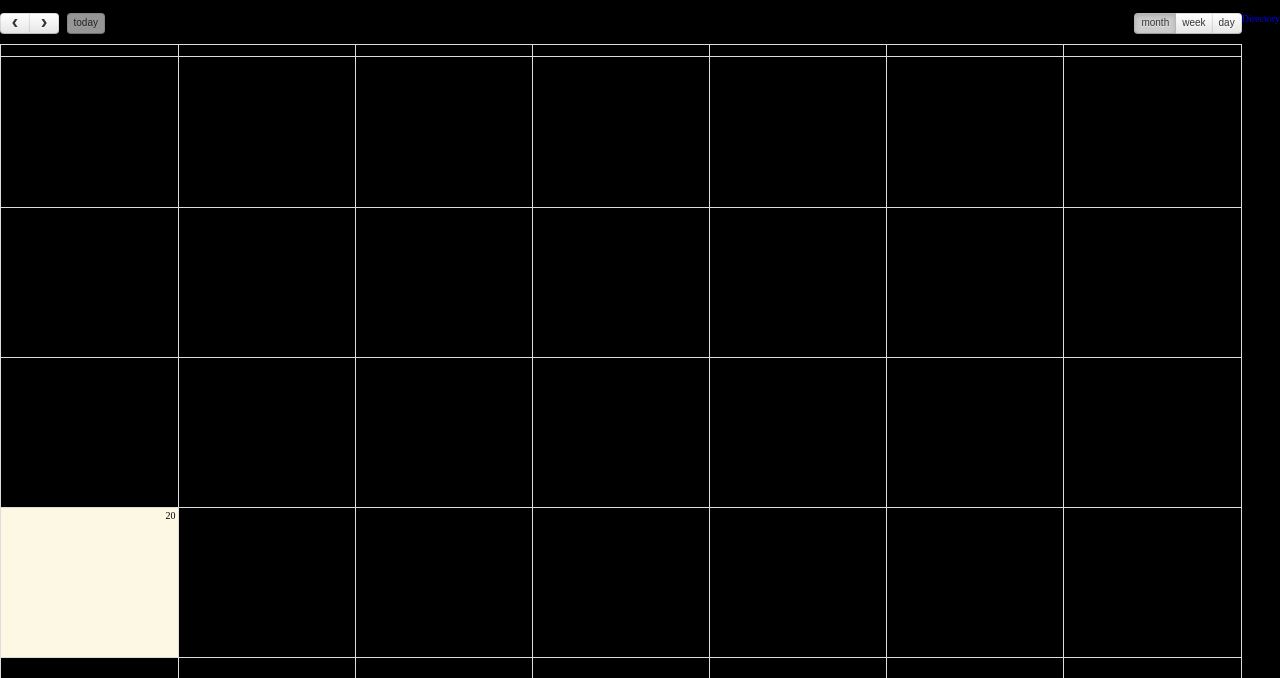
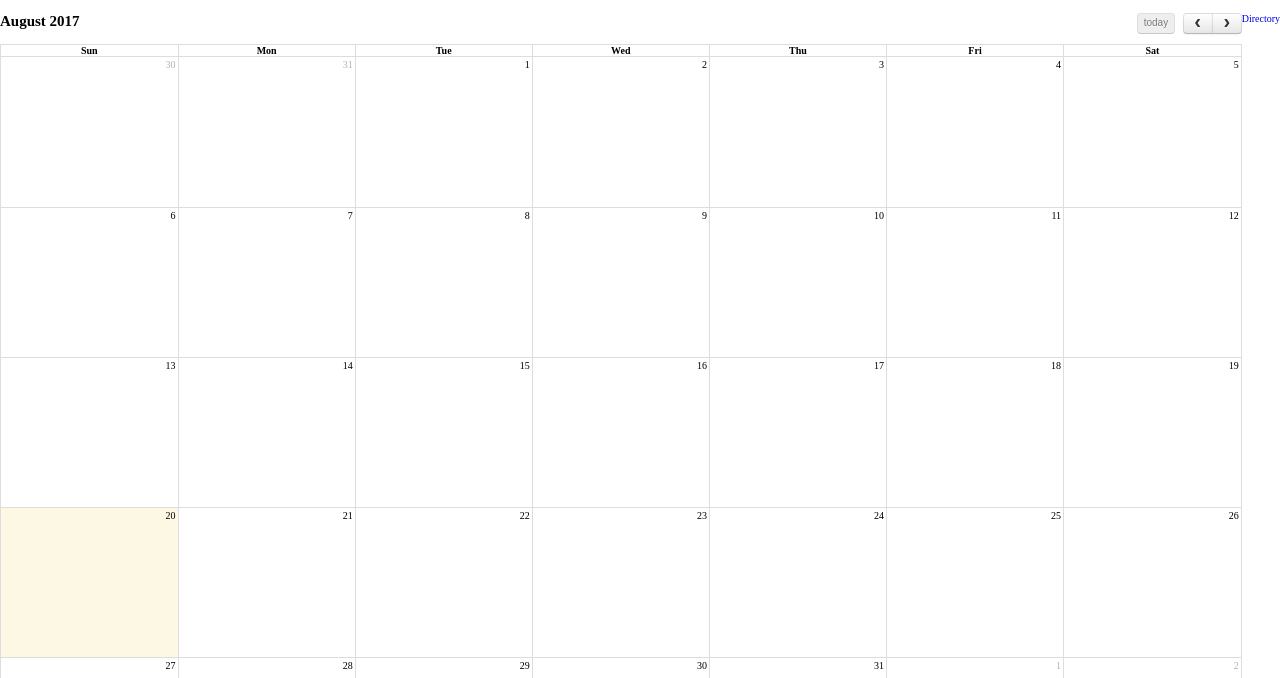
Before and after one commit to stephmorgan/PUMC_Lifegroup_married-w-pre-k-kids, a plain HTML site: page index.html in a window 1280 px wide. Shown: the part 122-800 px from the top of the page. Drawn offline with nearby package versions, Linux system fonts and the light colour scheme.

Commit message:
Commented out jquery/changed background color
Changed background to white

```diff
--- a/index.html
+++ b/index.html
@@ -6,9 +6,9 @@
     <title>lifegroup_married_w-pre-k-kids</title>
     <link rel="stylesheet" href="https://cdnjs.cloudflare.com/ajax/libs/normalize/7.0.0/normalize.min.css">
     <link rel="stylesheet" href="stylesheets/styles.css">
-    <link rel="stylesheet" href="jqueryui/jquery-ui.css">
+    <!--<link rel="stylesheet" href="jqueryui/jquery-ui.css">
     <link rel="stylesheet" href="jqueryui/jquery-ui.structure.css">
-    <link rel="stylesheet" href="jqueryui/jquery-ui.theme.css">
+    <link rel="stylesheet" href="jqueryui/jquery-ui.theme.css">-->
 
     <!--FullCalendar Embed code-->
     <link rel="stylesheet" href="fullcalendar/fullcalendar.css" />
@@ -16,60 +16,31 @@
     <script src="lib/moment.min.js"></script>
     <script src="fullcalendar/fullcalendar.js"></script>
 
-    <script type="text/javascript" src="fullcalendar/gcal.js"></script>
-
     <script type="text/javascript">
-
-        $(document).ready(function() {
-
-            $("#calendar").fullCalendar({
-            header: {
-                    left: "prev,next today",
-                    center: "title",
-                    right: "month,basicWeek,basicDay"
-                },
-                // US Holidays
-                events: "https://www.google.com/calendar/feeds/b3eki2m39g1lcfcq3nnl1vb9lo@group.calendar.google.com/public/basic",
-                eventClick: function(event) {
-                    // opens events in a popup window
-                    window.open(event.url, "gcalevent", "width=700,height=600");
-                    return false;
-                },
-
-                loading: function(bool) {
-                    if (bool) {
-                        $("#loading").show();
-                    }else{
-                        $("#loading").hide();
-                    }
-                }
-
-            });
-
-        });
-
-    </script>
-    <!--<script type="text/javascript">
     $(document).ready(function() {
 
         // page is now ready, initialize the calendar...
 
         $("#calendar").fullCalendar({
-            //theme: true
+
         })
 
     });
+    </script>
 
+
+    <script type="text/javascript" src="fullcalendar/gcal.js"></script>
+    <script type="text/javascript">
     $(document).ready(function() {
         $("#calendar").fullCalendar({
             googleCalendarApiKey: "200162627183-vnl2pm5q1pp1h7nj9hihrvsralr01bp9.apps.googleusercontent.com",
             events: {
-                googleCalendarId: "Calendar ID: https://www.google.com/calendar/feeds/b3eki2m39g1lcfcq3nnl1vb9lo@group.calendar.google.com/public/basic"
+                googleCalendarId: "b3eki2m39g1lcfcq3nnl1vb9lo@group.calendar.google.com"
             }
         });
     });
 
-  </script>-->
+  </script>
 
   </head>
   <body>
@@ -78,10 +49,8 @@
     </header>
     <main class="main-content">
     <div id="calendar"></div>
-    <script src="jqueryui/jquery-ui.js"></script>
-    <!--<div class="responsiveCal">-->
-    <!--<iframe src="https://calendar.google.com/calendar/embed?title=Life%20Group%20Calendar&amp;showCalendars=0&amp;showTz=0&amp;height=600&amp;wkst=1&amp;bgcolor=%23FFFFFF&amp;src=b3eki2m39g1lcfcq3nnl1vb9lo%40group.calendar.google.com&amp;color=%235229A3&amp;ctz=America%2FNew_York" style="border-width:0" width="800" height="600" frameborder="0" scrolling="no"></iframe>-->
-    <!--</div>-->
+    <!--<script src="jqueryui/jquery-ui.js"></script>-->
+
     <a href="https://stephmorgan.github.io/directory/">Directory</a>
   </main>
   </body>
--- a/stylesheets/styles.css
+++ b/stylesheets/styles.css
@@ -34,7 +34,7 @@ body{
   flex-direction: column;
 
   font-size: 10px;
-  background: rgb(0, 0, 0);
+  background: rgb(255, 255, 255);
 }
 a{
   text-decoration: none;
```
